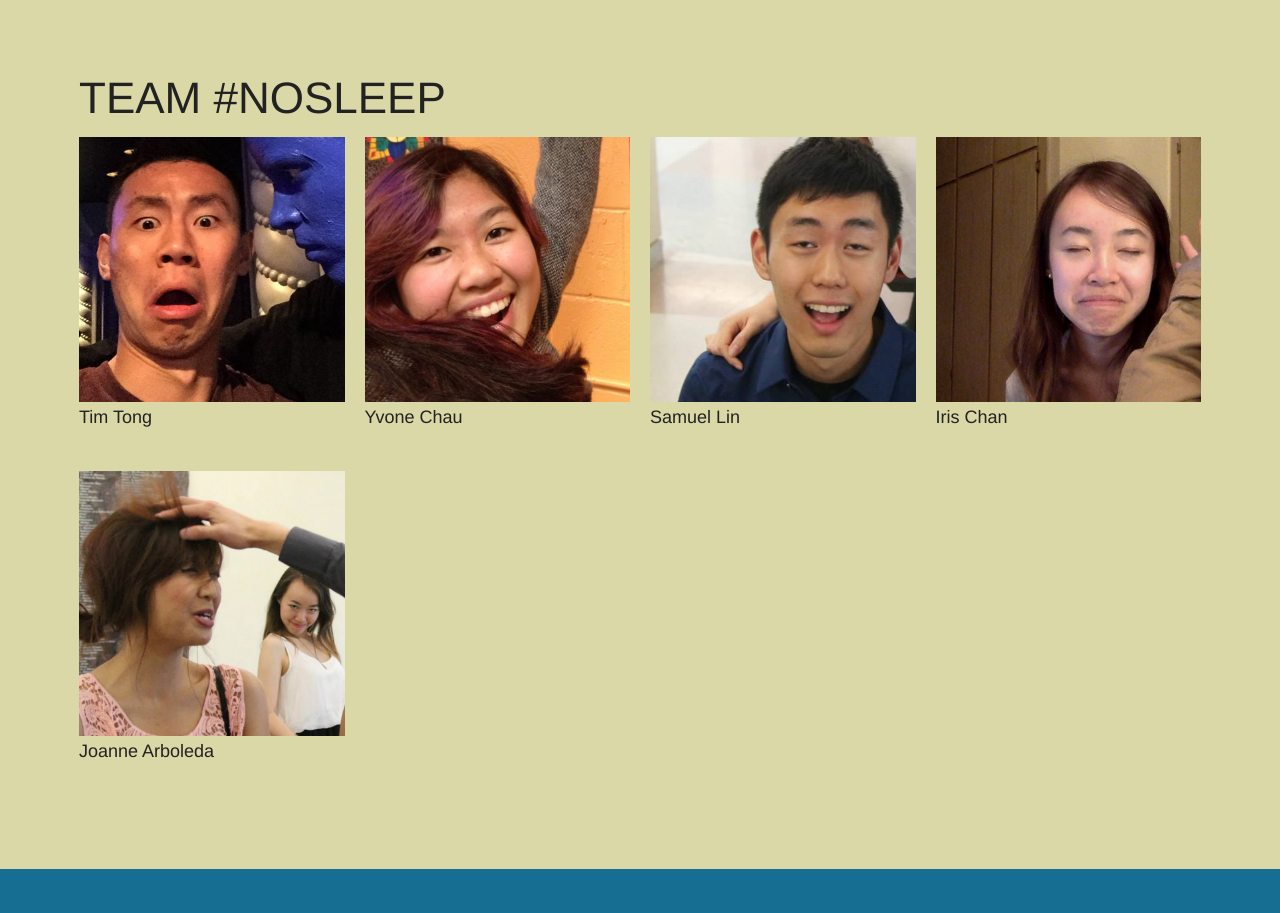
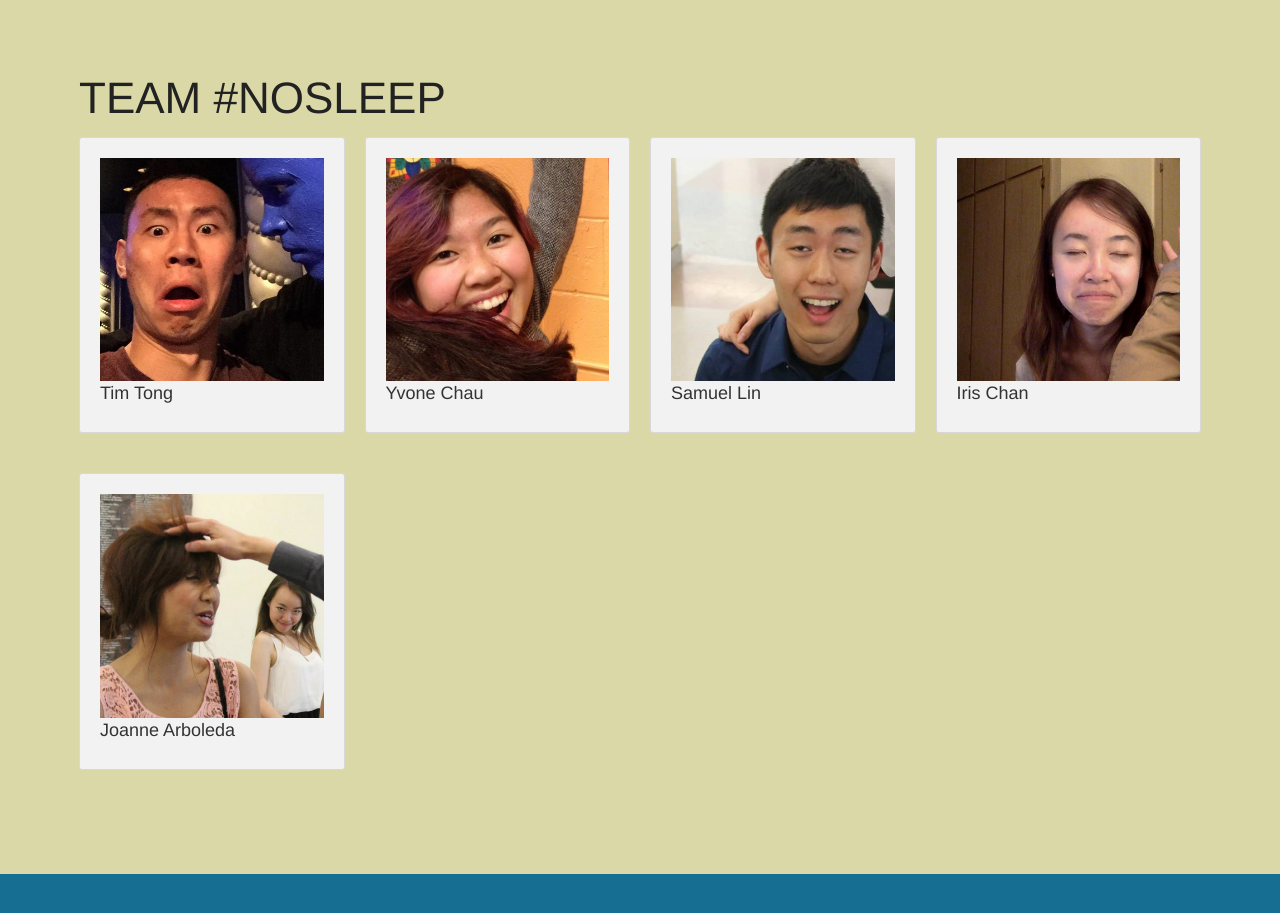
Before and after one commit to GuiltySpark7/intro-to-foundation, a plain HTML site: page index.html in a window 1280 px wide. Shown: the part 1600-2513 px from the top of the page. Drawn offline with Linux system fonts and the light colour scheme.

Commit message:
... and wrap them in a Foundation panel

```diff
--- a/index.html
+++ b/index.html
@@ -57,35 +57,35 @@
         <h1>TEAM #NOSLEEP</h1>
         <ul class="small-block-grid-1 medium-block-grid-2 large-block-grid-4">
           <li>
-            <div class="teamcard">
+            <div class="teamcard panel radius">
               <img class="teampic" src="assets/teampics/timtong.png"></img>
               <h5>Tim Tong</h5>
               <p></p>
             </div>
           </li>
           <li>
-            <div class="teamcard">
+            <div class="teamcard panel radius">
               <img class="teampic" src="assets/teampics/yvonechau.png"></img>
               <h5>Yvone Chau</h5>
               <p></p>
             </div>
           </li>
           <li>
-            <div class="teamcard">
+            <div class="teamcard panel radius">
               <img class="teampic" src="assets/teampics/samlin.png"></img>
               <h5>Samuel Lin</h5>
               <p></p>
             </div>
           </li>
           <li>
-            <div class="teamcard">
+            <div class="teamcard panel radius">
               <img class="teampic" src="assets/teampics/irischan.png"></img>
               <h5>Iris Chan</h5>
               <p></p>
             </div>
           </li>
           <li>
-            <div class="teamcard">
+            <div class="teamcard panel radius">
               <img class="teampic" src="assets/teampics/joarb.png"></img>
               <h5>Joanne Arboleda</h5>
               <p></p>
```
